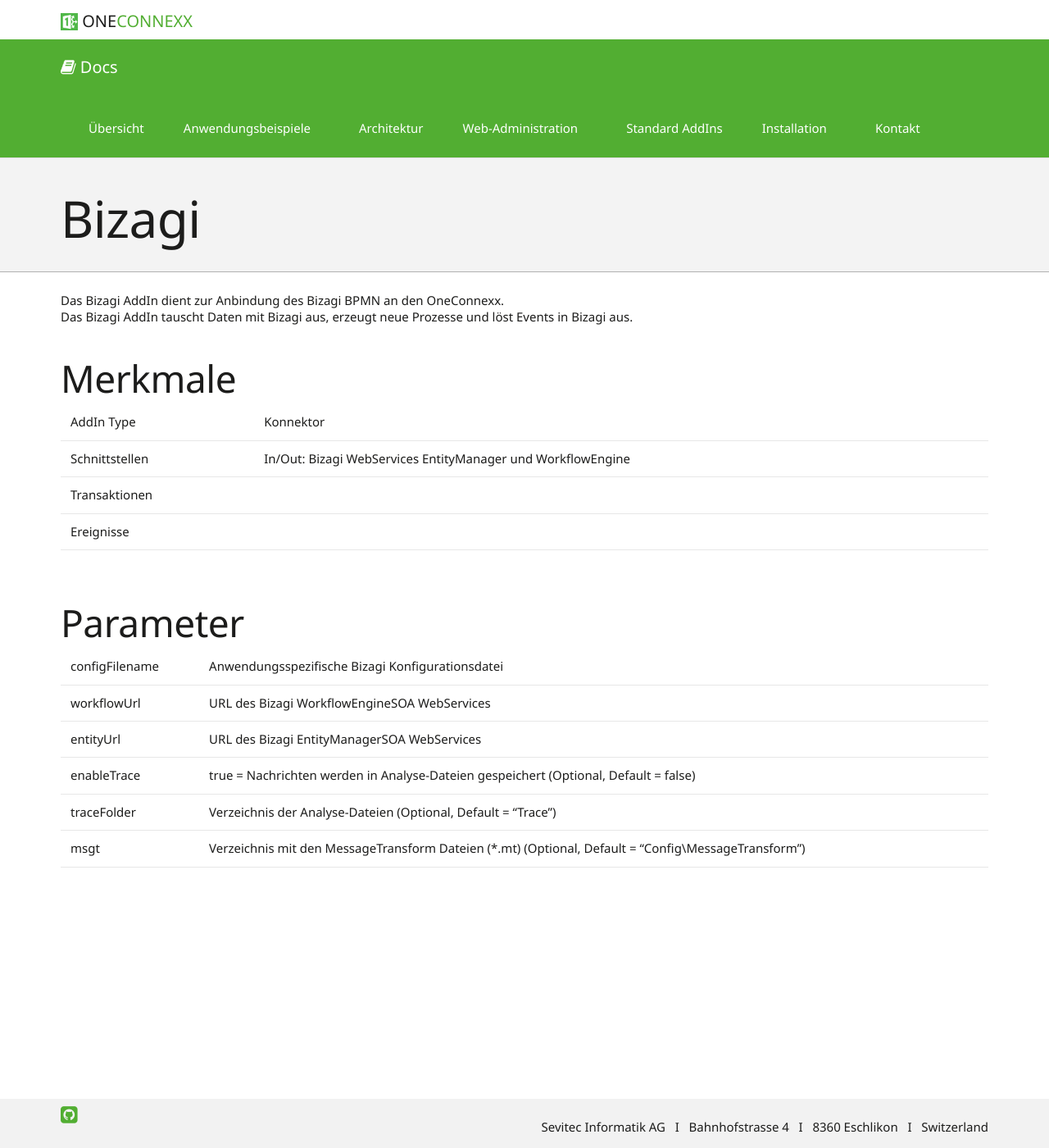
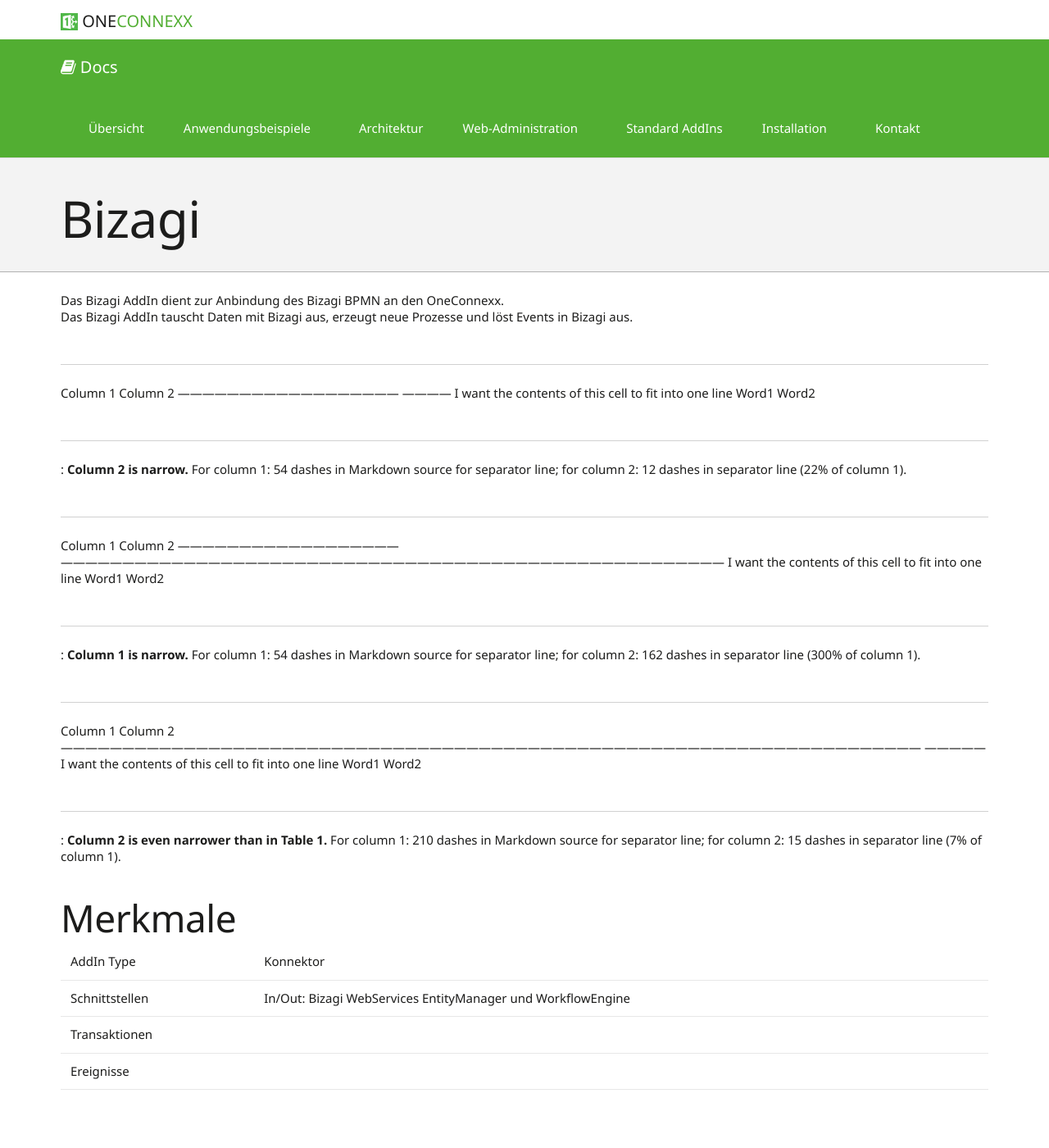
Before and after one commit to primesoft-group/oneconnexx-docs, a Jekyll site: the page built from _pages/addins/de/bizagi.md, in a window 1280 px wide and 1400 px high. Shown: the whole window at 82% size. Built offline with Jekyll 4.4.1, drawn with Linux system fonts in a browser that asks for light colours; nearby versions of some CDN libraries; some web fonts are replaced.

Commit message:
Update bizagi.md

```diff
--- a/_pages/addins/de/bizagi.md
+++ b/_pages/addins/de/bizagi.md
@@ -5,6 +5,42 @@
 ---
 
 Das Bizagi AddIn dient zur Anbindung des Bizagi BPMN an den OneConnexx.<br />Das Bizagi AddIn tauscht Daten mit Bizagi aus, erzeugt neue Prozesse und löst Events in Bizagi aus.
+
+
+--------------------------------------------------------------------
+Column 1                                                Column 2
+------------------------------------------------------  ------------
+I want the contents of this cell to fit into one line   Word1 Word2
+
+------------------------------------------------------  ------------
+
+: **Column 2 is narrow.** For column 1: 54 dashes in Markdown source
+for separator line; for column 2: 12 dashes in separator line (22% of column 1).
+
+
+--------------------------------------------------------------------------------------------------------------------------------------------------------------------------------------------------------------------------
+Column 1                                                Column 2
+------------------------------------------------------  ------------------------------------------------------------------------------------------------------------------------------------------------------------------
+I want the contents of this cell to fit into one line   Word1 Word2
+
+------------------------------------------------------  ------------------------------------------------------------------------------------------------------------------------------------------------------------------
+
+: **Column 1 is narrow.** For column 1: 54 dashes in Markdown source for
+separator line; for column 2: 162 dashes in separator line (300% of column 1).
+
+
+-----------------------------------------------------------------------------------------------------------------------------------------------------------------------------------------------------------------------------------
+Column 1                                                                                                                                                                                                            Column 2
+------------------------------------------------------------------------------------------------------------------------------------------------------------------------------------------------------------------  ---------------
+I want the contents of this cell to fit into one line                                                                                                                                                               Word1 Word2
+
+------------------------------------------------------------------------------------------------------------------------------------------------------------------------------------------------------------------  ---------------
+
+: **Column 2 is even narrower than in Table 1.** For column 1: 210 dashes
+in Markdown source for separator line; for column 2: 15 dashes in separator
+line (7% of column 1).
+
+
 
 ## Merkmale
 
```
